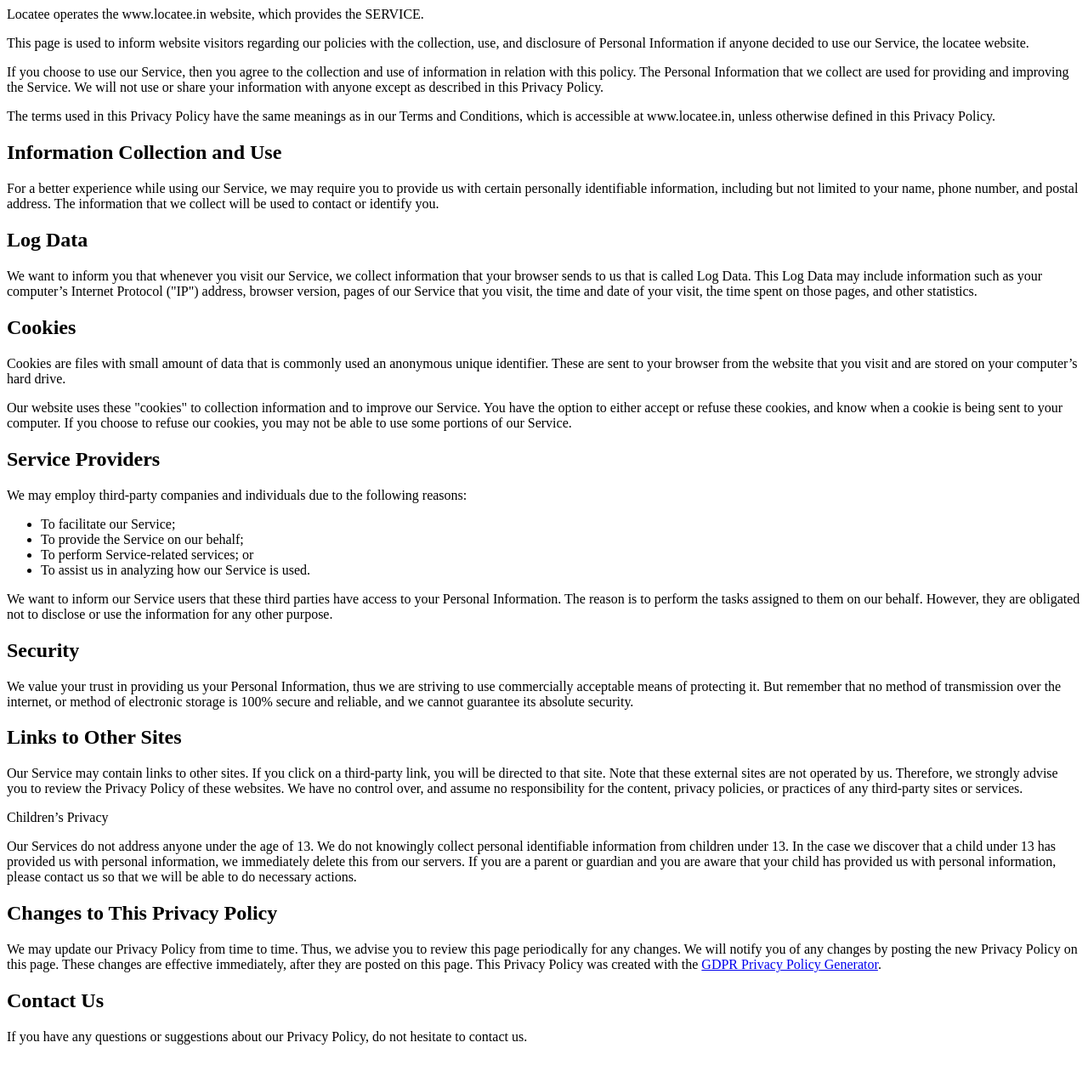
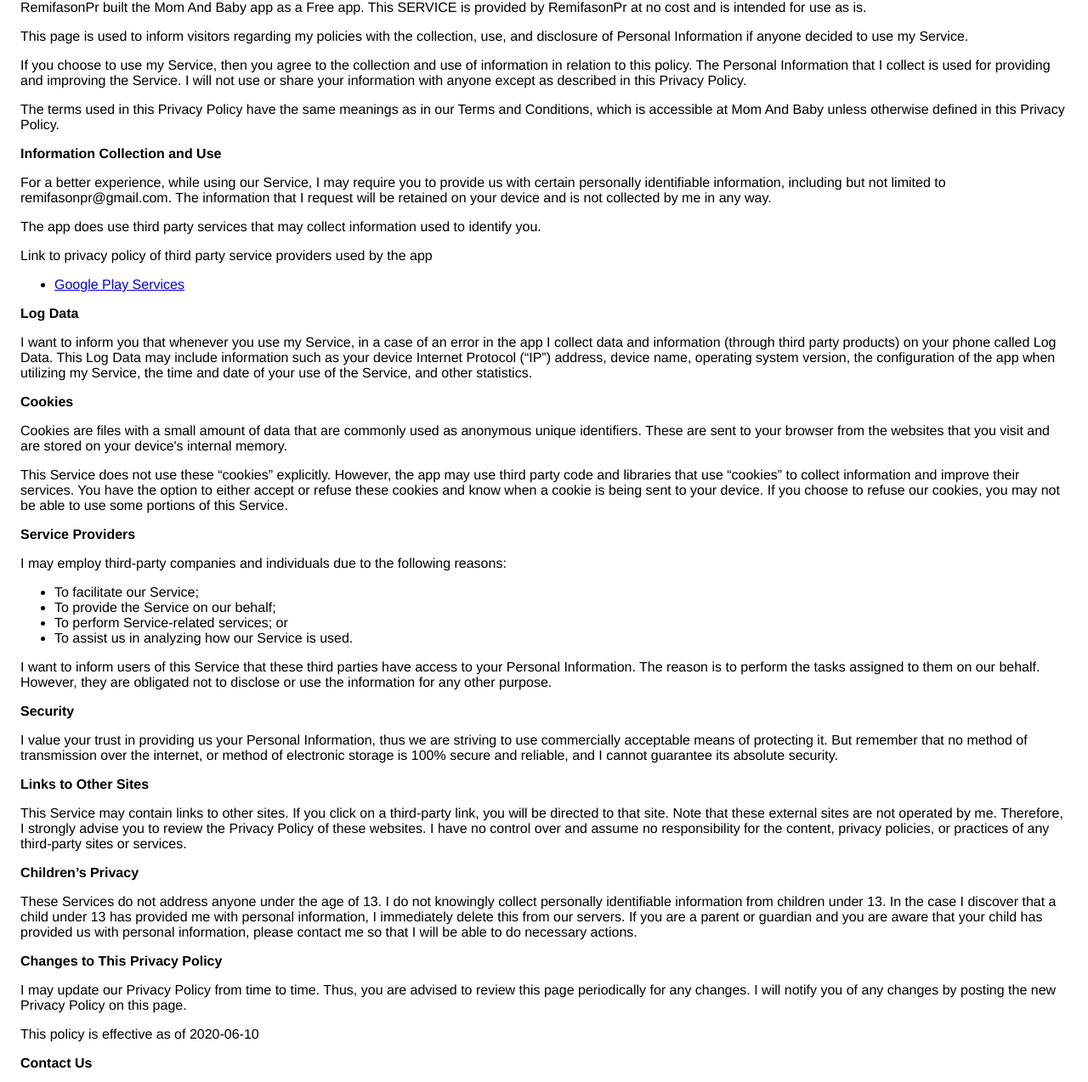
Before and after one commit to matsatit/matsatit.github.io, a plain HTML site: page index.html in a window 1280 px wide. Shown: the part 58-1331 px from the top of the page at 85% size. Before the commit the page ends 1303 px from the top, so only its background shows below. Drawn offline with Linux system fonts and the light colour scheme.

Commit message:
Update index.html

```diff
--- a/index.html
+++ b/index.html
@@ -1,56 +1,113 @@
-<h1>Privacy Policy of Locatee</h1>
-
-<p>Locatee operates the www.locatee.in website, which provides the SERVICE.</p>
-
-<p>This page is used to inform website visitors regarding our policies with the collection, use, and disclosure of Personal Information if anyone decided to use our Service, the locatee website.</p>
-
-<p>If you choose to use our Service, then you agree to the collection and use of information in relation with this policy. The Personal Information that we collect are used for providing and improving the Service. We will not use or share your information with anyone except as described in this Privacy Policy.</p>
-
-<p>The terms used in this Privacy Policy have the same meanings as in our Terms and Conditions, which is accessible at www.locatee.in, unless otherwise defined in this Privacy Policy.</p>
-
-<h2>Information Collection and Use</h2>
-
-<p>For a better experience while using our Service, we may require you to provide us with certain personally identifiable information, including but not limited to your name, phone number, and postal address. The information that we collect will be used to contact or identify you.</p>
-
-<h2>Log Data</h2>
-
-<p>We want to inform you that whenever you visit our Service, we collect information that your browser sends to us that is called Log Data. This Log Data may include information such as your computer’s Internet Protocol ("IP") address, browser version, pages of our Service that you visit, the time and date of your visit, the time spent on those pages, and other statistics.</p>
-
-<h2>Cookies</h2>
-
-<p>Cookies are files with small amount of data that is commonly used an anonymous unique identifier. These are sent to your browser from the website that you visit and are stored on your computer’s hard drive.</p>
-
-<p>Our website uses these "cookies" to collection information and to improve our Service. You have the option to either accept or refuse these cookies, and know when a cookie is being sent to your computer. If you choose to refuse our cookies, you may not be able to use some portions of our Service.</p>
-
-<h2>Service Providers</h2>
-
-<p>We may employ third-party companies and individuals due to the following reasons:</p>
-
-<ul>
-    <li>To facilitate our Service;</li>
-    <li>To provide the Service on our behalf;</li>
-    <li>To perform Service-related services; or</li>
-    <li>To assist us in analyzing how our Service is used.</li>
-</ul>
-
-<p>We want to inform our Service users that these third parties have access to your Personal Information. The reason is to perform the tasks assigned to them on our behalf. However, they are obligated not to disclose or use the information for any other purpose.</p>
-
-<h2>Security</h2>
-
-<p>We value your trust in providing us your Personal Information, thus we are striving to use commercially acceptable means of protecting it. But remember that no method of transmission over the internet, or method of electronic storage is 100% secure and reliable, and we cannot guarantee its absolute security.</p>
-
-<h2>Links to Other Sites</h2>
-
-<p>Our Service may contain links to other sites. If you click on a third-party link, you will be directed to that site. Note that these external sites are not operated by us. Therefore, we strongly advise you to review the Privacy Policy of these websites. We have no control over, and assume no responsibility for the content, privacy policies, or practices of any third-party sites or services.</p>
-
-<p>Children’s Privacy</p>
-
-<p>Our Services do not address anyone under the age of 13. We do not knowingly collect personal identifiable information from children under 13. In the case we discover that a child under 13 has provided us with personal information, we immediately delete this from our servers. If you are a parent or guardian and you are aware that your child has provided us with personal information, please contact us so that we will be able to do necessary actions.</p>
-
-<h2>Changes to This Privacy Policy</h2>
-
-<p>We may update our Privacy Policy from time to time. Thus, we advise you to review this page periodically for any changes. We will notify you of any changes by posting the new Privacy Policy on this page. These changes are effective immediately, after they are posted on this page. This Privacy Policy was created with the <a href="https://gdprprivacypolicy.net">GDPR Privacy Policy Generator</a>.</p>
-
-<h2>Contact Us</h2>
-
-<p>If you have any questions or suggestions about our Privacy Policy, do not hesitate to contact us.</p>
+<!DOCTYPE html>
+    <html>
+    <head>
+      <meta charset='utf-8'>
+      <meta name='viewport' content='width=device-width'>
+      <title>Privacy Policy</title>
+      <style> body { font-family: 'Helvetica Neue', Helvetica, Arial, sans-serif; padding:1em; } </style>
+    </head>
+    <body>
+    <strong>Privacy Policy</strong> <p>
+                  RemifasonPr built the Mom And Baby app as
+                  a Free app. This SERVICE is provided by
+                  RemifasonPr at no cost and is intended for use as
+                  is.
+                </p> <p>
+                  This page is used to inform visitors regarding my
+                  policies with the collection, use, and disclosure of Personal
+                  Information if anyone decided to use my Service.
+                </p> <p>
+                  If you choose to use my Service, then you agree to
+                  the collection and use of information in relation to this
+                  policy. The Personal Information that I collect is
+                  used for providing and improving the Service. I will not use or share your information with
+                  anyone except as described in this Privacy Policy.
+                </p> <p>
+                  The terms used in this Privacy Policy have the same meanings
+                  as in our Terms and Conditions, which is accessible at
+                  Mom And Baby unless otherwise defined in this Privacy Policy.
+                </p> <p><strong>Information Collection and Use</strong></p> <p>
+                  For a better experience, while using our Service, I
+                  may require you to provide us with certain personally
+                  identifiable information, including but not limited to remifasonpr@gmail.com. The information that
+                  I request will be retained on your device and is not collected by me in any way.
+                </p> <div><p>
+                    The app does use third party services that may collect
+                    information used to identify you.
+                  </p> <p>
+                    Link to privacy policy of third party service providers used
+                    by the app
+                  </p> <ul><li><a href="https://www.google.com/policies/privacy/" target="_blank" rel="noopener noreferrer">Google Play Services</a></li><!----><!----><!----><!----><!----><!----><!----><!----><!----><!----><!----><!----><!----><!----><!----><!----></ul></div> <p><strong>Log Data</strong></p> <p>
+                  I want to inform you that whenever you
+                  use my Service, in a case of an error in the app
+                  I collect data and information (through third party
+                  products) on your phone called Log Data. This Log Data may
+                  include information such as your device Internet Protocol
+                  (“IP”) address, device name, operating system version, the
+                  configuration of the app when utilizing my Service,
+                  the time and date of your use of the Service, and other
+                  statistics.
+                </p> <p><strong>Cookies</strong></p> <p>
+                  Cookies are files with a small amount of data that are
+                  commonly used as anonymous unique identifiers. These are sent
+                  to your browser from the websites that you visit and are
+                  stored on your device's internal memory.
+                </p> <p>
+                  This Service does not use these “cookies” explicitly. However,
+                  the app may use third party code and libraries that use
+                  “cookies” to collect information and improve their services.
+                  You have the option to either accept or refuse these cookies
+                  and know when a cookie is being sent to your device. If you
+                  choose to refuse our cookies, you may not be able to use some
+                  portions of this Service.
+                </p> <p><strong>Service Providers</strong></p> <p>
+                  I may employ third-party companies and
+                  individuals due to the following reasons:
+                </p> <ul><li>To facilitate our Service;</li> <li>To provide the Service on our behalf;</li> <li>To perform Service-related services; or</li> <li>To assist us in analyzing how our Service is used.</li></ul> <p>
+                  I want to inform users of this Service
+                  that these third parties have access to your Personal
+                  Information. The reason is to perform the tasks assigned to
+                  them on our behalf. However, they are obligated not to
+                  disclose or use the information for any other purpose.
+                </p> <p><strong>Security</strong></p> <p>
+                  I value your trust in providing us your
+                  Personal Information, thus we are striving to use commercially
+                  acceptable means of protecting it. But remember that no method
+                  of transmission over the internet, or method of electronic
+                  storage is 100% secure and reliable, and I cannot
+                  guarantee its absolute security.
+                </p> <p><strong>Links to Other Sites</strong></p> <p>
+                  This Service may contain links to other sites. If you click on
+                  a third-party link, you will be directed to that site. Note
+                  that these external sites are not operated by me.
+                  Therefore, I strongly advise you to review the
+                  Privacy Policy of these websites. I have
+                  no control over and assume no responsibility for the content,
+                  privacy policies, or practices of any third-party sites or
+                  services.
+                </p> <p><strong>Children’s Privacy</strong></p> <p>
+                  These Services do not address anyone under the age of 13.
+                  I do not knowingly collect personally
+                  identifiable information from children under 13. In the case
+                  I discover that a child under 13 has provided
+                  me with personal information, I immediately
+                  delete this from our servers. If you are a parent or guardian
+                  and you are aware that your child has provided us with
+                  personal information, please contact me so that
+                  I will be able to do necessary actions.
+                </p> <p><strong>Changes to This Privacy Policy</strong></p> <p>
+                  I may update our Privacy Policy from
+                  time to time. Thus, you are advised to review this page
+                  periodically for any changes. I will
+                  notify you of any changes by posting the new Privacy Policy on
+                  this page.
+                </p> <p>This policy is effective as of 2020-06-10</p> <p><strong>Contact Us</strong></p> <p>
+                  If you have any questions or suggestions about my
+                  Privacy Policy, do not hesitate to contact me at remifasonpr@gmail.com.
+                </p> <p>
+                  This privacy policy page was created at
+                  <a href="https://privacypolicytemplate.net" target="_blank" rel="noopener noreferrer">privacypolicytemplate.net</a>
+                  and modified/generated by
+                  <a href="https://app-privacy-policy-generator.firebaseapp.com/" target="_blank" rel="noopener noreferrer">App Privacy Policy Generator</a></p>
+    </body>
+    </html>
```
